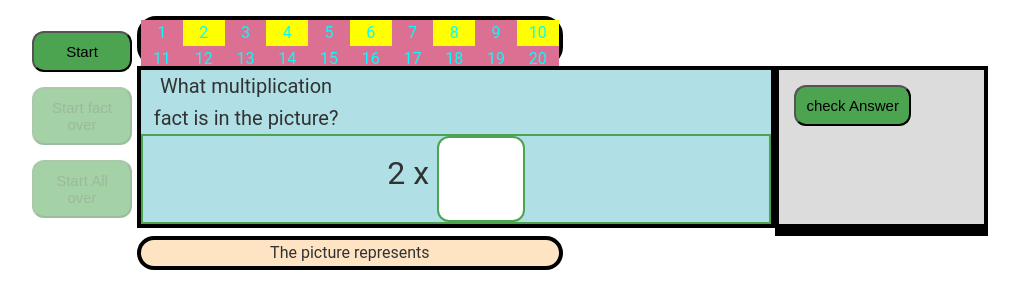
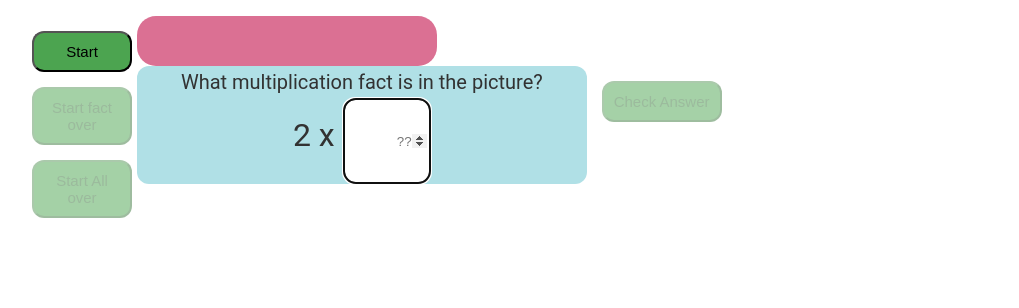
Before and after one commit to geonz/visual-rep-of-mult--fork4b-sequence-facts, a plain HTML site: page index.html in a window 1280 px wide. Shown: the whole page, without its empty margins (31-1050 px from the left). Drawn offline with Linux system fonts and the light colour scheme.

Commit message:
Now it starts without a lot going on, and I made divs rounder and changed some colors.

```diff
--- a/index.html
+++ b/index.html
@@ -34,7 +34,7 @@
 
       </div>
        <div   class="checkAnswer">
-         <button id="check1" class="button1" onclick="checkName();">check Answer</button>
+         <button id="check1"  class="button1" disabled="true" onclick="checkName()";">Check Answer </button>
          </div>
 
       <div class="inputPlace2"  >
@@ -43,12 +43,12 @@
            2 x   = <input type="number" id="multAnswer" size="1" maxlength="2" /></div>
       </div>
        <div class="checkAnswer">
-         <button id="check2"  class="button1" onclick="checkAnswer();">check Answer</button>
+         <button id="check2"  class="button1" disabled="true" onclick="checkAnswer();">check Answer</button>
 
 
        </div>
 
-        <div class="feedbackDiv" id="feedback">dude</div>
+        <div class="feedbackDiv" id="feedback"></div>
 
     </div>
          <p id="p3"></p>
--- a/script.js
+++ b/script.js
@@ -24,10 +24,13 @@ function startUp()
      A1.style.display="none";
   check2.style.display="none";
   factNum=1;
-     check1.disabled=false;
+    check1.disabled=false;
   start.disabled=true;
   reset.disabled=false;
   startFact.disabled=false;
+
+
+
      newFact();
 }
 
@@ -42,7 +45,7 @@ else
   {
     // p1.innerHTML="fact number  is: " + factNum;
 
-  feedback.innerHTML="The picture represents  ";
+
   factor2.innerHTML= factSet + " x " + '<input type="number" id="factor" size="1" maxlength="2"/>';
    A1.style.display="none";
   check2.style.display="none";
@@ -134,6 +137,3 @@ newFact();
   }
 
 }
-
-
-newFact();
--- a/style.css
+++ b/style.css
@@ -10,11 +10,19 @@
   margin: 15px;
 
 }
+
+
+  div
+{
+  border-radius:3px;
+}
  .item
  {
    color:aqua;
  }
 .button1:disabled {opacity: .5}
+
+
 body {
   margin:  auto;
   color: #323232;
@@ -37,10 +45,9 @@ body {
 {
   /* this is where the images will be.  In othe rbranches it will be number chart*/
   text-align:center;
-  background-color: bisque;
-  grid-column-start: 2;
+  background-color:palevioletred;  grid-column-start: 2;
   grid-column-end: 4;
-      border: 4px solid black;
+      /* border: 4px solid black; */
       border-radius: 19px;
       min-width: 100px;
 
@@ -55,19 +62,20 @@ body {
 .directions
 {
   font-size: 20px;
-
+    grid-column-start:1;
+    grid-column-end:5;
 }
 .inputPlace {
 
      display: inline-grid;
      grid-template-rows: auto auto;
-
+    border-radius: 12px;
       grid-template-columns: 1fr 1fr 1fr;
       background-color: powderblue;
-      border: 4px solid black;
+      /* border: 4px solid black; */
 
     font-size: 2em;
-    /* I*think* this will be the right size in real life.  */
+    /* I*think* this will be the right size in real life.   also these are the columns for the outer div.  */
     text-align: center;
     grid-column-start:2;
     grid-column-end:5;
@@ -80,7 +88,7 @@ body {
       grid-row: 2;
       grid-column-start: 1;
       grid-column-end:4;
-     border: 2px solid #4CA450;
+     /* border: 2px solid #4CA450; */
     }
     #factor, #multAnswer
     /* // these are the inputs   */
@@ -89,20 +97,16 @@ body {
       border-radius: 12px;
       height: 80px;
       width:  80px;
-      border: 2px solid #4CA450;
+      /* border: 2px solid #4CA450; */
 
     }
     .checkAnswer {
-
-      background-color: gainsboro;
-      border: 4px solid black;
+      /* background-color: gainsboro; */
+      /* border: 4px solid black; */
 
     font-size: 3em;
     text-align: center;
     grid-column:5;
-    /* grid-column-end:4; */
-
-
     }
 #A1,#check2
 {
```
